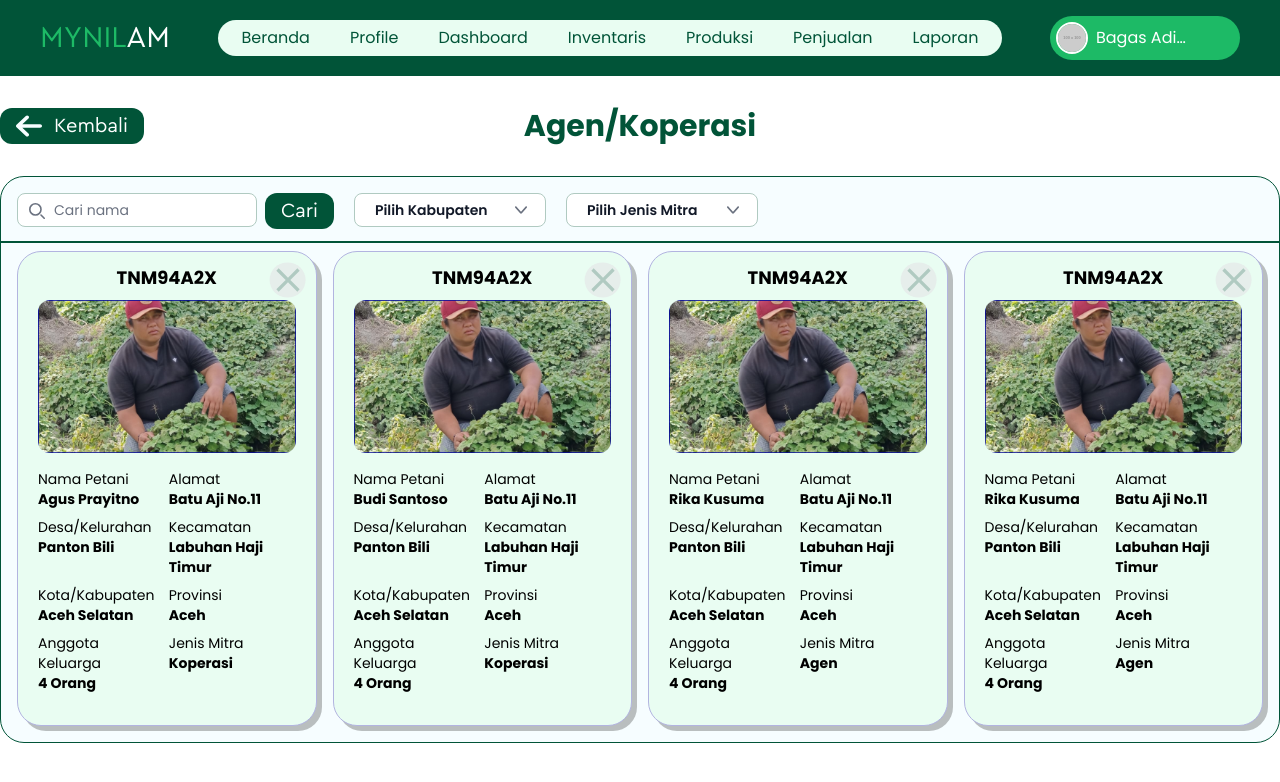
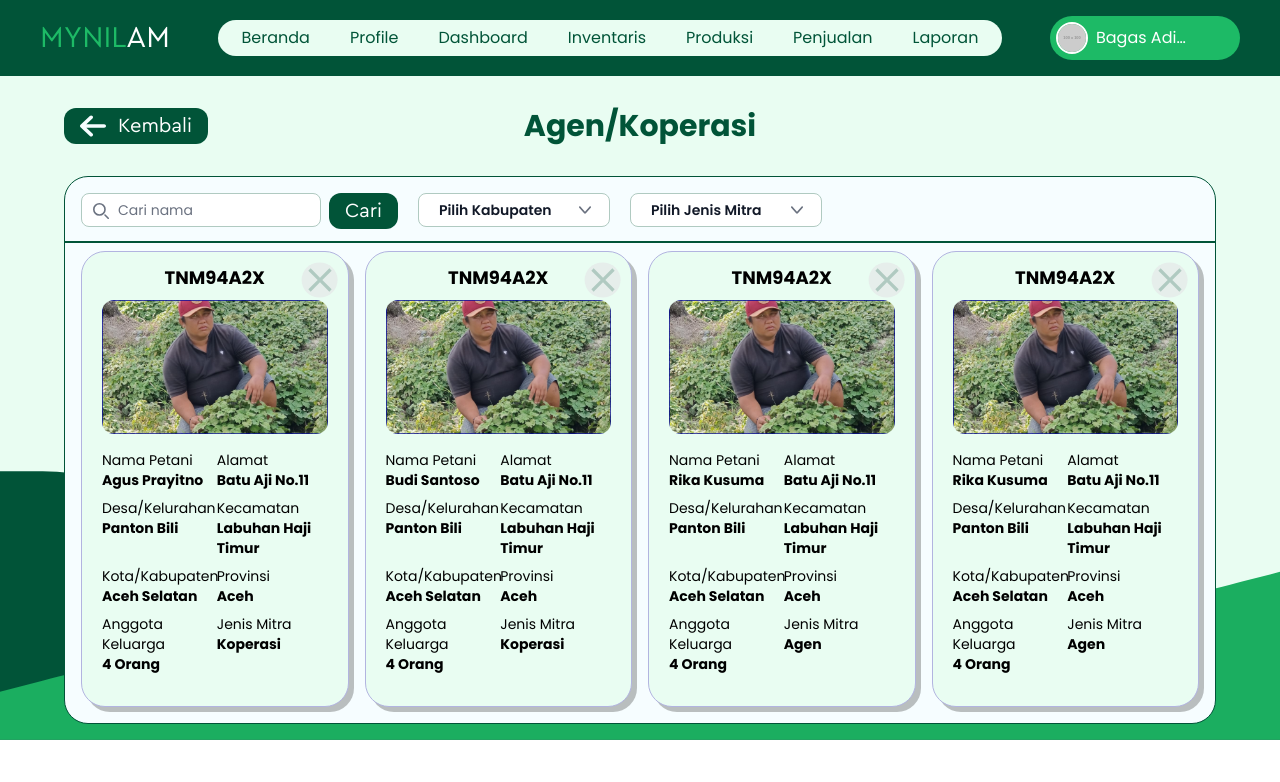
Before and after one commit to saptadi73/fe-mynilam-new, a Vue app: page /profile-agen in a window 1280 px wide. Shown: the top 782 px of the page. Built offline with nearby package versions, Linux system fonts and the light colour scheme.

Commit message:
feat(profile): add bg-image-wave to card agen,aset,petani page

```diff
--- a/src/pages/profile/CardAgenPage.vue
+++ b/src/pages/profile/CardAgenPage.vue
@@ -1,5 +1,5 @@
 <template>
-  <div class="container mx-auto">
+  <div class="bg-image-wave2 pb-4">
     <BaseHeaderTitle title="Agen/Koperasi" />
     <div class="bg-[#F6FDFF] p-4 rounded-3xl border border-[#015438]">
       <div class="flex flex-row gap-x-5 justify-start">
--- a/src/pages/profile/CardAsetPage.vue
+++ b/src/pages/profile/CardAsetPage.vue
@@ -1,5 +1,5 @@
 <template>
-  <div class="container mx-auto">
+  <div class="bg-image-wave2 pb-4">
     <BaseHeaderTitle title="Aset" />
     <div class="bg-[#F6FDFF] p-4 rounded-3xl border border-[#015438]">
       <div class="flex flex-row gap-x-5 justify-between">
--- a/src/pages/profile/CardPetaniPage.vue
+++ b/src/pages/profile/CardPetaniPage.vue
@@ -1,5 +1,5 @@
 <template>
-  <div class="container mx-auto">
+  <div class="bg-image-wave2 pb-4">
     <BaseHeaderTitle title="Petani" />
     <div class="bg-[#F6FDFF] p-4 rounded-3xl border border-[#015438]">
       <div class="flex flex-row gap-x-5 justify-start">
--- a/src/style.css
+++ b/src/style.css
@@ -2,26 +2,25 @@
 @import url('https://fonts.googleapis.com/css2?family=Poppins:ital,wght@0,400;0,600;0,700;1,400;1,600;1,700&display=swap');
 /* cera pro */
 @font-face {
-  font-family: "Cera Pro";
+  font-family: 'Cera Pro';
   font-style: normal;
   font-weight: 400;
-  src: url("./assets/fonts/CeraPro-Regular.ttf");
+  src: url('./assets/fonts/CeraPro-Regular.ttf');
 }
 @font-face {
-  font-family: "Cera Pro";
+  font-family: 'Cera Pro';
   font-style: normal;
   font-weight: 700;
-  src: url("./assets/fonts/CeraPro-Bold.ttf");
+  src: url('./assets/fonts/CeraPro-Bold.ttf');
 }
 
 @tailwind base;
 @tailwind components;
 @tailwind utilities;
 
-
 @layer base {
   html {
-    font-family: "Poppins", system-ui, sans-serif;
+    font-family: 'Poppins', system-ui, sans-serif;
   }
 }
 
@@ -29,6 +28,11 @@
   .bg-image-wave {
     background-image: url('@/assets/images/wave.svg');
     background-size: 100% 60%;
-    @apply bg-primary-light bg-no-repeat bg-bottom px-16 min-h-screen
+    @apply bg-primary-light bg-no-repeat bg-bottom px-16 min-h-screen;
+  }
+
+  .bg-image-wave2 {
+    background-image: url('@/assets/images/wave-profile.svg');
+    @apply bg-primary-light bg-no-repeat bg-bottom bg-contain px-16;
   }
 }
```
